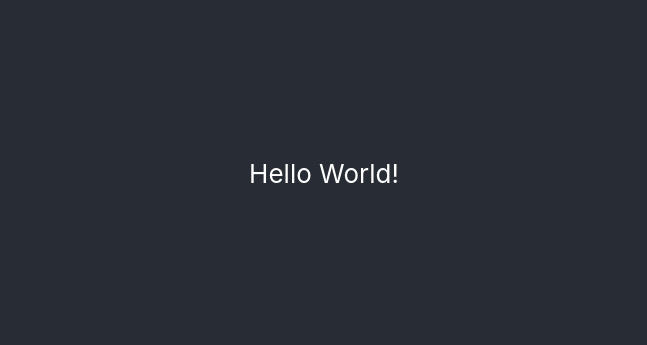
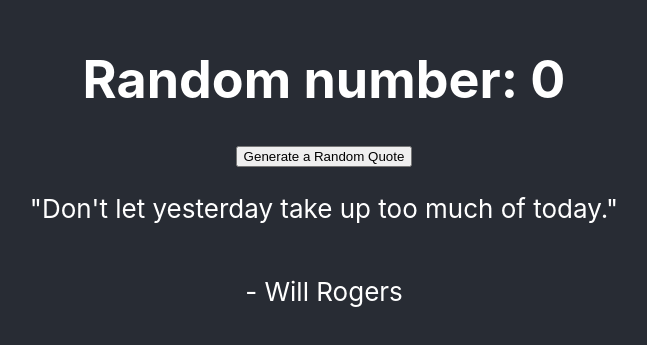
Before and after one commit to BoyanVelikov/Random-Quote-Machine, a React (Create React App) app: page / in a window 1280 px wide. Shown: the part 227-572 px from the top of the page, without its empty margins (316-963 px from the left). Built offline with nearby package versions, Linux system fonts and the light colour scheme; no server answers.

Commit message:
fetch functionality

```diff
--- a/public/index.html
+++ b/public/index.html
@@ -39,5 +39,6 @@
       To begin the development, run `npm start` or `yarn start`.
       To create a production bundle, use `npm run build` or `yarn build`.
     -->
+    <script src="https://cdn.freecodecamp.org/testable-projects-fcc/v1/bundle.js"></script>
   </body>
 </html>
--- a/src/App.js
+++ b/src/App.js
@@ -1,11 +1,41 @@
+import React, {useEffect, useState} from 'react';
 import './App.scss';
 
+let quoteDBUrl = 'https://gist.githubusercontent.com/camperbot/5a022b72e96c4c9585c32bf6a75f62d9/raw/e3c6895ce42069f0ee7e991229064f167fe8ccdc/quotes.json';
+
 function App() {
+  const [quote, setQuote] = useState("Don't let yesterday take up too much of today.");
+  const [author, setAuthor] = useState('Will Rogers');
+  const [randomNumber, setRandomNumber] = useState(0);
+  const [quotesArray, setQuotesArray] = useState(null);
+
+  const fetchQuotes = async (url) => {
+    const response = await fetch(url);
+    const parsedJSON = await response.json();
+    setQuotesArray(parsedJSON.quotes);
+  };
+
+  useEffect(() => {
+    fetchQuotes(quoteDBUrl);
+  }, [quoteDBUrl]);
+
+  const generateRandomQuote = ()=>{
+    let randomInteger = Math.floor(quotesArray.length * Math.random());
+    setRandomNumber(randomInteger);
+    setQuote(quotesArray[randomInteger].quote);
+    setAuthor(quotesArray[randomInteger].author);
+  };
+
   return (
     <div className="App">
       <header className="App-header">
+        <h1>Random number: {randomNumber}</h1>
+        <button onClick={generateRandomQuote}>Generate a Random Quote</button>
         <p>
-          Hello World!
+          "{quote}"
+        </p>
+        <p>
+          - {author}
         </p>
       </header>
     </div>
--- a/src/App.scss
+++ b/src/App.scss
@@ -1,18 +1,5 @@
 .App {
   text-align: center;
-}
-
-.App-logo {
-  height: 40vmin;
-  pointer-events: none;
-}
-
-@media (prefers-reduced-motion: no-preference) {
-  .App-logo {
-    animation: App-logo-spin infinite 20s linear;
-  }
-}
-
   .App-header {
     background-color: #282c34;
     min-height: 100vh;
@@ -23,16 +10,4 @@
     font-size: calc(10px + 2vmin);
     color: white;
   }
-
-.App-link {
-  color: #61dafb;
 }
-
-@keyframes App-logo-spin {
-  from {
-    transform: rotate(0deg);
-  }
-  to {
-    transform: rotate(360deg);
-  }
-}
```
Lines whose indentation alone changed are shown as unchanged.
